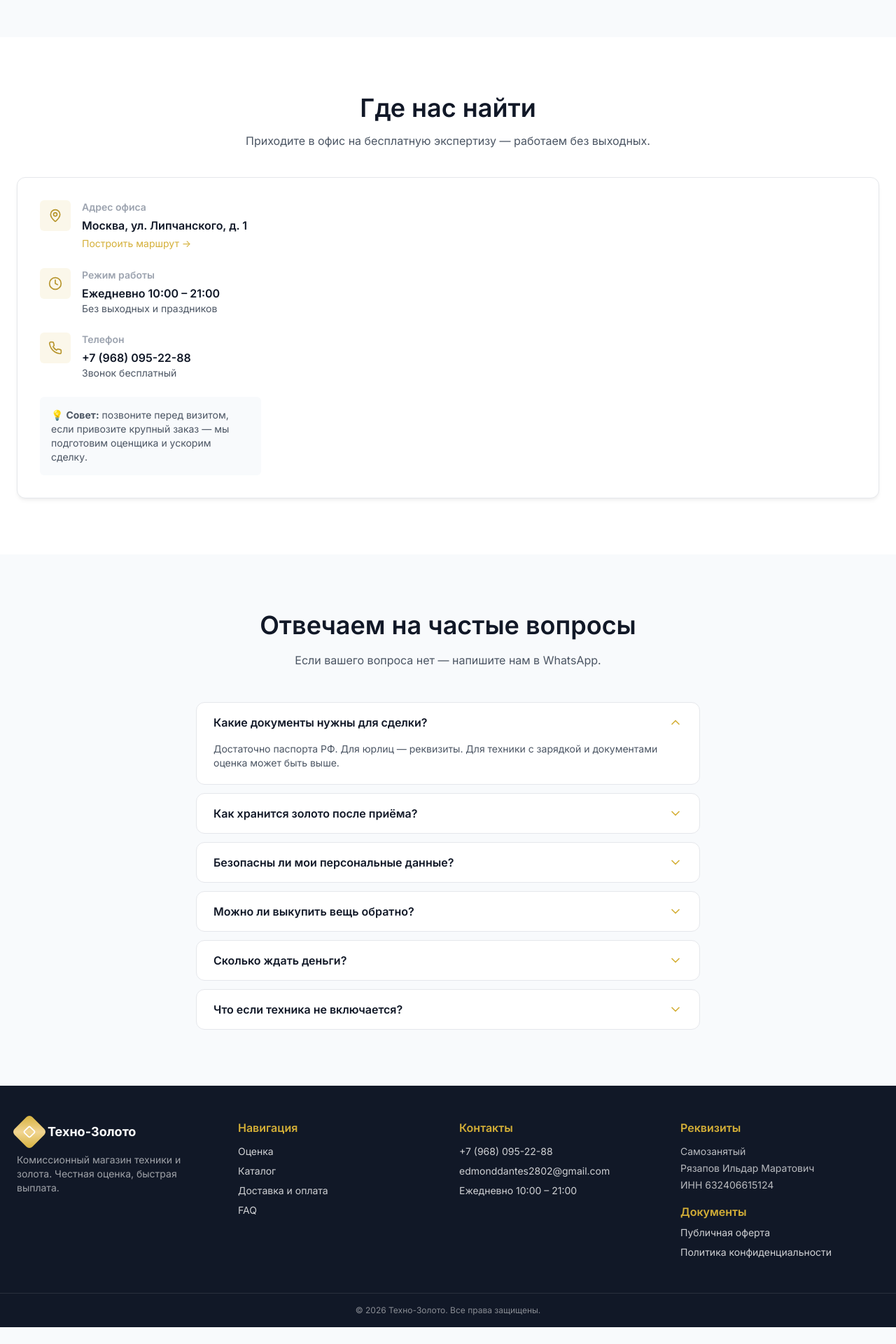
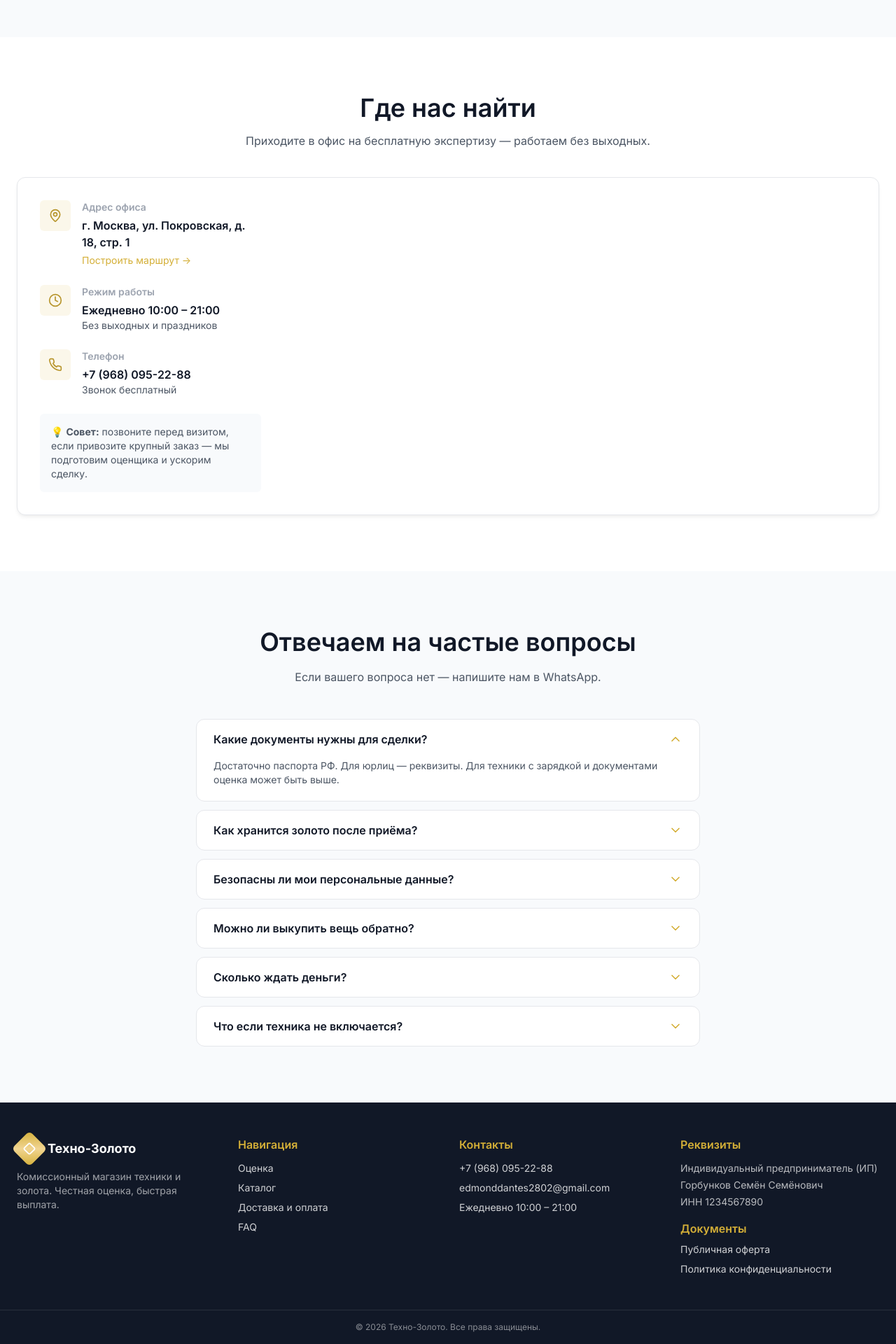
Before and after one commit to edmonddantes2802-ux/tehnozoloto, a Next.js app: page / in a window 1280 px wide. Shown: the part 4789-6709 px from the top of the page at 70% size. Before the commit the page ends 6685 px from the top, so only its background shows below. Built offline with nearby package versions, Linux system fonts and the light colour scheme; no server answers; the database is empty.

Commit message:
chore(legal): switch placeholder details to IP Gorbunkov + Pokrovskaya 18s1; update docs to 54-FZ wording

```diff
--- a/app/(public)/cart/success/page.tsx
+++ b/app/(public)/cart/success/page.tsx
@@ -22,8 +22,8 @@ export default function PaymentSuccessPage({
         </div>
         <h1 className="mb-3">Спасибо за покупку!</h1>
         <p className="mb-2 text-corporate-gray">
-          Оплата прошла успешно. Чек самозанятого пришлём на ваш телефон через
-          сервис «Мой налог» ФНС России.
+          Оплата прошла успешно. Фискальный чек по 54-ФЗ придёт на ваш телефон
+          или email от оператора фискальных данных.
         </p>
         {order && (
           <p className="mb-6 text-sm text-corporate-muted">
--- a/app/(public)/catalog/[id]/page.tsx
+++ b/app/(public)/catalog/[id]/page.tsx
@@ -136,8 +136,8 @@ export default async function ProductDetailPage({
               />
 
               <p className="mt-3 text-xs text-corporate-muted">
-                Оплата картой через ЮKassa после оформления заказа. Чек самозанятого
-                автоматом через ФНС «Мой налог».
+                Оплата картой через ЮKassa после оформления заказа. Фискальный
+                чек по 54-ФЗ — автоматически на email/телефон.
               </p>
             </div>
 
--- a/app/(public)/delivery/page.tsx
+++ b/app/(public)/delivery/page.tsx
@@ -92,7 +92,7 @@ export default function DeliveryPage() {
           </p>
           <p>
             После оплаты на ваш email и в чате с менеджером автоматически придёт
-            кассовый чек самозанятого, сформированный через сервис «Мой налог»
+            фискальный кассовый чек по 54-ФЗ через оператора
             ФНС России.
           </p>
           <p>
--- a/app/(public)/offer/page.tsx
+++ b/app/(public)/offer/page.tsx
@@ -19,8 +19,8 @@ export default function OfferPage() {
         <div className="prose-corp space-y-6 text-sm leading-relaxed text-corporate-gray">
           <p>
             Настоящий документ является публичной офертой (далее — «Оферта»)
-            самозанятого <strong>{LEGAL.fullName}</strong>, ИНН{' '}
-            <strong>{LEGAL.inn}</strong> (далее — «Продавец»), и содержит все
+            индивидуального предпринимателя <strong>{LEGAL.fullName}</strong>,
+            ИНН <strong>{LEGAL.inn}</strong> (далее — «Продавец»), и содержит все
             существенные условия договора купли-продажи товаров, представленных
             в каталоге на сайте, реализуемого через интернет.
           </p>
@@ -74,10 +74,10 @@ export default function OfferPage() {
             № 3510-К). Реквизиты карты Продавцу не передаются.
           </p>
           <p>
-            3.2. После успешной оплаты Покупателю на указанный email
-            автоматически направляется <strong>чек самозанятого</strong>,
-            сформированный через сервис «Мой налог» ФНС России в соответствии
-            с Федеральным законом № 422-ФЗ.
+            3.2. После успешной оплаты Покупателю на указанный email и/или
+            номер телефона автоматически направляется <strong>фискальный
+            кассовый чек</strong>, сформированный в соответствии с Федеральным
+            законом № 54-ФЗ через оператора фискальных данных.
           </p>
           <p>
             3.3. Возврат денежных средств осуществляется на ту же карту,
--- a/app/(public)/privacy/page.tsx
+++ b/app/(public)/privacy/page.tsx
@@ -19,7 +19,7 @@ export default function PrivacyPage() {
         <div className="space-y-6 text-sm leading-relaxed text-corporate-gray">
           <p>
             Настоящая Политика описывает порядок обработки персональных данных
-            самозанятым {LEGAL.fullName}, ИНН {LEGAL.inn} (далее — «Оператор»),
+            индивидуальным предпринимателем {LEGAL.fullName}, ИНН {LEGAL.inn} (далее — «Оператор»),
             пользователей сайта (далее — «Пользователь»), в соответствии
             с Федеральным законом № 152-ФЗ «О персональных данных».
           </p>
--- a/components/layout/Footer.tsx
+++ b/components/layout/Footer.tsx
@@ -1,5 +1,6 @@
 import Link from 'next/link';
 import { Logo } from '@/components/layout/Logo';
+import { LEGAL } from '@/lib/legal';
 
 export function Footer() {
   return (
@@ -41,9 +42,9 @@ export function Footer() {
         <div>
           <div className="mb-3 font-semibold text-gold">Реквизиты</div>
           <ul className="space-y-1 text-sm text-white/70">
-            <li>Самозанятый</li>
-            <li>Рязапов Ильдар Маратович</li>
-            <li>ИНН 632406615124</li>
+            <li>{LEGAL.status}</li>
+            <li>{LEGAL.fullName}</li>
+            <li>ИНН {LEGAL.inn}</li>
           </ul>
           <div className="mb-2 mt-4 font-semibold text-gold">Документы</div>
           <ul className="space-y-2 text-sm text-white/80">
--- a/components/sections/LocationSection.tsx
+++ b/components/sections/LocationSection.tsx
@@ -1,6 +1,7 @@
 import { MapPin, Phone, Clock } from 'lucide-react';
+import { LEGAL } from '@/lib/legal';
 
-const ADDRESS = 'Москва, ул. Липчанского, д. 1';
+const ADDRESS = LEGAL.pickupAddress;
 const MAP_QUERY = encodeURIComponent(ADDRESS);
 
 export function LocationSection() {
@@ -47,7 +48,7 @@ export function LocationSection() {
                   Режим работы
                 </div>
                 <div className="text-base font-semibold text-corporate-dark">
-                  Ежедневно 10:00 – 21:00
+                  {LEGAL.workingHours}
                 </div>
                 <div className="text-sm text-corporate-gray">Без выходных и праздников</div>
               </div>
@@ -62,10 +63,10 @@ export function LocationSection() {
                   Телефон
                 </div>
                 <a
-                  href="tel:+79680952288"
+                  href={LEGAL.phoneRaw}
                   className="text-base font-semibold text-corporate-dark hover:text-gold"
                 >
-                  +7 (968) 095-22-88
+                  {LEGAL.phone}
                 </a>
                 <div className="text-sm text-corporate-gray">Звонок бесплатный</div>
               </div>
--- a/lib/legal.ts
+++ b/lib/legal.ts
@@ -2,18 +2,18 @@
 // Меняйте здесь — изменения подхватятся на /offer, /delivery, /privacy и в футере.
 
 export const LEGAL = {
-  status: 'Самозанятый (плательщик налога на профессиональный доход)',
-  fullName: 'Рязапов Ильдар Маратович',
-  inn: '632406615124',
+  status: 'Индивидуальный предприниматель (ИП)',
+  fullName: 'Горбунков Семён Семёнович',
+  inn: '1234567890',
   email: 'edmonddantes2802@gmail.com',
   phone: '+7 (968) 095-22-88',
   phoneRaw: 'tel:+79680952288',
   whatsapp: '79680952288',
   workingHours: 'Ежедневно 10:00 – 21:00',
   brand: 'Техно-Золото',
-  pickupAddress: 'г. Москва, ул. Липчанского, д. 1',
+  pickupAddress: 'г. Москва, ул. Покровская, д. 18, стр. 1',
   courierCity: 'Москве',
   courierPrice: 'По тарифам сервиса',
   // Дата редакции оферты — обновляйте при правках
-  offerDate: '2026-05-23',
+  offerDate: '2026-05-24',
 } as const;
--- a/lib/yookassa.ts
+++ b/lib/yookassa.ts
@@ -71,9 +71,9 @@ export async function createPayment(
     metadata: input.metadata,
   };
 
-  // Чек самозанятого через ФНС («Мой налог») — формируется ЮKassa автоматически,
-  // если в ЛК подключена интеграция «Самозанятость». Здесь мы лишь передаём
-  // плательщика, чтобы чек ушёл на его email/телефон.
+  // Фискальный чек по 54-ФЗ — формируется ЮKassa автоматически, если в ЛК
+  // подключена онлайн-касса (Атол.Онлайн / ОФД и т.п.). Здесь мы лишь
+  // передаём плательщика, чтобы чек ушёл на его email/телефон.
   if (input.customerEmail || input.customerPhone) {
     body.receipt = {
       customer: {
@@ -85,7 +85,7 @@ export async function createPayment(
           description: input.description.slice(0, 128),
           quantity: '1.00',
           amount: { value: input.amount.toFixed(2), currency: 'RUB' },
-          vat_code: 1, // НДС не облагается (самозанятый)
+          vat_code: 1, // 1 = без НДС (ИП на УСН/патент); измените под свою систему налогообложения
           payment_subject: 'commodity',
           payment_mode: 'full_payment',
         },
```
